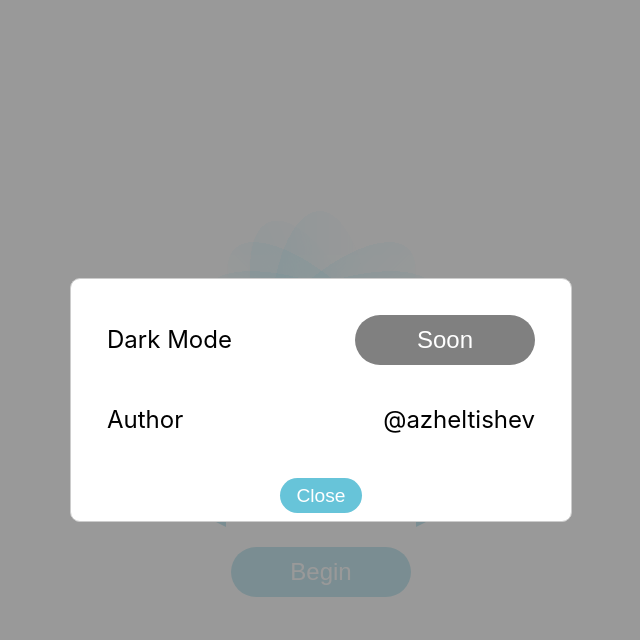
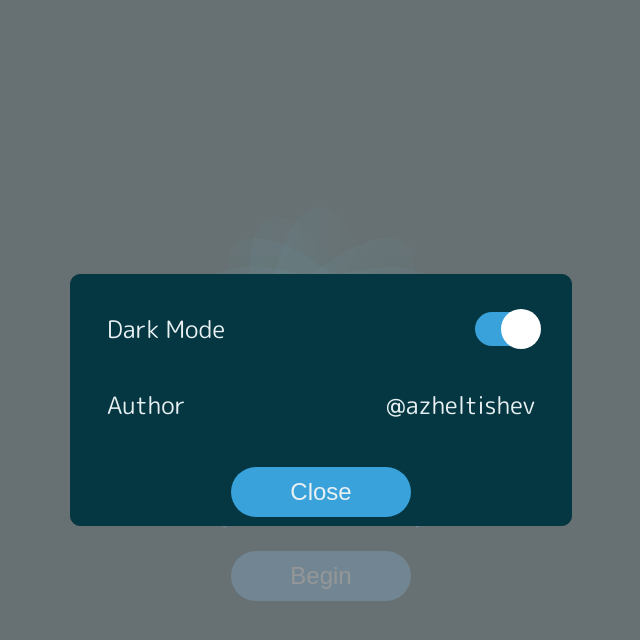
Before and after one commit to azheltishev/breathin, a React (Create React App) app: page / in a window 1280 px wide. Both pictures are taken after a click on the icon 1247 px from the left and 28 px from the top of the page. Shown: the top 640 px of the page, without its empty margins (319-959 px from the left). Built offline with nearby package versions, Linux system fonts and the light colour scheme.

Commit message:
Dark mode (#8)

```diff
--- a/public/index.html
+++ b/public/index.html
@@ -7,6 +7,7 @@
     <meta name="theme-color" content="#000000"/>
     <link rel="apple-touch-icon" href="%PUBLIC_URL%/logo192.png"/>
     <link rel="manifest" href="%PUBLIC_URL%/manifest.json"/>
+    <link rel="stylesheet" href="https://fonts.googleapis.com/css?family=M%20PLUS%20Rounded%201c">
     <title>Breath in - then out</title>
 </head>
 <body>
--- a/src/App.tsx
+++ b/src/App.tsx
@@ -1,8 +1,12 @@
-import React from 'react';
+import React, {useEffect} from 'react';
 import {Breather} from "./components/Breather";
 import SettingsModal from "./components/SettingsModal";
+import {keepTheme} from './public/themes';
 
 function App() {
+    useEffect(() => {
+        keepTheme();
+    })
     return (
         <div className="container">
             <Breather/>
--- a/src/components/Settings.tsx
+++ b/src/components/Settings.tsx
@@ -1,6 +1,7 @@
 import React from 'react';
 import Label from "./generic/Label";
-import Button from "./generic/Button";
+import {SwitchButton} from "./generic/SwitchButton";
+import {isDarkModeEnabled, toggleTheme} from "../public/themes";
 
 const Settings = () => {
     return (
@@ -10,8 +11,7 @@ const Settings = () => {
                     <Label text={"Dark Mode"}/>
                 </div>
                 <div className="settings-item">
-                    <Button text={"Soon"} onClick={() => {
-                    }} disabled={true}/>
+                    <SwitchButton defaultChecked={isDarkModeEnabled()} onChange={toggleTheme}/>
                 </div>
             </div>
             <div className="settings-container">
--- a/src/components/generic/Modal.tsx
+++ b/src/components/generic/Modal.tsx
@@ -13,7 +13,7 @@ const Modal = ({show, content, onClick}: Props) => {
                 {content}
             </div>
             <div className="actions">
-                <button className="toggle-button" onClick={onClick}>
+                <button className="btn" onClick={onClick}>
                     Close
                 </button>
             </div>
--- /dev/null
+++ b/src/components/generic/SwitchButton.tsx
@@ -0,0 +1,18 @@
+import * as React from 'react';
+
+type Props = {
+    onChange: () => void;
+    defaultChecked?: boolean;
+};
+export const SwitchButton = ({onChange, defaultChecked}: Props) => {
+    return (
+        <label className="switch">
+            <input type="checkbox" onChange={onChange} defaultChecked={defaultChecked}/>
+            <span className="slider round"/>
+        </label>
+    );
+};
+
+SwitchButton.defaultProps = {
+    defaultChecked: false
+}
--- a/src/index.css
+++ b/src/index.css
@@ -1,10 +1,37 @@
+.theme-dark {
+    --dark-text: #053742;
+    --light-text: #E8F0F2;
+    --dark-background: #053742;
+    --light-background: #E8F0F2;
+    --accent: #39A2DB;
+    --accent-text: #E8F0F2;
+    --button-border: #A2DBFA;
+}
+
+.theme-light {
+    --dark-text: #E8F0F2;
+    --light-text: #053742;
+    --dark-background: #E8F0F2;
+    --light-background: #053742;
+    --accent: #39A2DB;
+    --accent-text: #E8F0F2;
+    --button-border: #A2DBFA;
+}
+
+html, #root {
+    background-color: var(--dark-background);
+    color: var(--dark-text);
+}
+
 body {
     margin: 0;
-    font-family: -apple-system, BlinkMacSystemFont, 'Segoe UI', 'Roboto', 'Oxygen',
-    'Ubuntu', 'Cantarell', 'Fira Sans', 'Droid Sans', 'Helvetica Neue',
-    sans-serif;
+    font-family: 'M PLUS Rounded 1c', sans-serif;
     -webkit-font-smoothing: antialiased;
     -moz-osx-font-smoothing: grayscale;
+}
+
+div {
+    color: var(--light-text);
 }
 
 button {
@@ -29,8 +56,8 @@ button {
     width: 180px;
     height: 50px;
 
-    color: white;
-    background-color: #67c4d9;
+    color: var(--accent-text);
+    background-color: var(--accent);
     border: none;
     border-radius: 25px;
 
@@ -59,7 +86,7 @@ button {
 
 .triangle {
     cursor: pointer;
-    background-color: #67c4d9;
+    background-color: var(--accent);
     clip-path: polygon(50% 0, 100% 100%, 0 100%);
     transform: rotate(90deg);
     width: 30px;
@@ -125,8 +152,8 @@ button {
 
 .modal {
     width: 500px;
-    background: white;
-    border: 1px solid #ccc;
+    background: var(--dark-background);
+    border: 1px solid var(--dark-background);
     border-radius: 10px;
     visibility: visible;
 }
@@ -137,16 +164,6 @@ button {
 
 .modal .actions {
     padding: 0.5rem 1rem;
-}
-
-.modal .actions button {
-    border: 0;
-    color: white;
-    background: #67c4d9;
-    border-radius: 20px;
-    padding: 0.5rem 1rem;
-    font-size: 1.2rem;
-    line-height: 1;
 }
 
 .settings-container {
@@ -162,3 +179,63 @@ button {
 .settings-item {
     padding: 20px;
 }
+
+
+.switch {
+    position: relative;
+    display: inline-block;
+    width: 60px;
+    height: 34px;
+}
+
+.switch input {
+    opacity: 0;
+    width: 0;
+    height: 0;
+}
+
+.slider {
+    position: absolute;
+    cursor: pointer;
+    top: 0;
+    left: 0;
+    right: 0;
+    bottom: 0;
+    background-color: #ccc;
+    -webkit-transition: .2s;
+    transition: .2s;
+}
+
+.slider:before {
+    position: absolute;
+    content: "";
+    height: 40px;
+    width: 40px;
+    left: 0;
+    bottom: -3px;
+    background-color: white;
+    -webkit-transition: .2s;
+    transition: .2s;
+}
+
+input:checked + .slider {
+    background-color: var(--accent);
+}
+
+input:focus + .slider {
+    box-shadow: 0 0 1px var(--accent);
+}
+
+input:checked + .slider:before {
+    -webkit-transform: translateX(26px);
+    -ms-transform: translateX(26px);
+    transform: translateX(26px);
+}
+
+.slider.round {
+    border-radius: 34px;
+}
+
+.slider.round:before {
+    border-radius: 50%;
+}
--- /dev/null
+++ b/src/public/themes.js
@@ -0,0 +1,43 @@
+const THEME = 'theme';
+const THEME_LIGHT = 'theme-light';
+const THEME_DARK = 'theme-dark';
+
+function setTheme(themeName) {
+    localStorage.setItem(THEME, themeName);
+    document.documentElement.className = themeName;
+}
+
+function keepTheme() {
+    if (localStorage.getItem(THEME)) {
+        if (localStorage.getItem(THEME) === THEME_DARK) {
+            setTheme(THEME_DARK);
+        } else if (localStorage.getItem(THEME) === THEME_LIGHT) {
+            setTheme(THEME_LIGHT);
+        }
+    } else {
+        setTheme(THEME_DARK);
+    }
+}
+
+function isDarkModeEnabled() {
+    return localStorage.getItem(THEME) === THEME_DARK;
+}
+
+function toggleTheme() {
+    if (localStorage.getItem(THEME) === THEME_DARK) {
+        setTheme(THEME_LIGHT);
+        return THEME_LIGHT;
+    } else {
+        setTheme(THEME_DARK);
+        return THEME_DARK;
+    }
+}
+
+module.exports = {
+    setTheme,
+    keepTheme,
+    isDarkModeEnabled,
+    toggleTheme,
+    THEME_LIGHT,
+    THEME_DARK
+}
```
